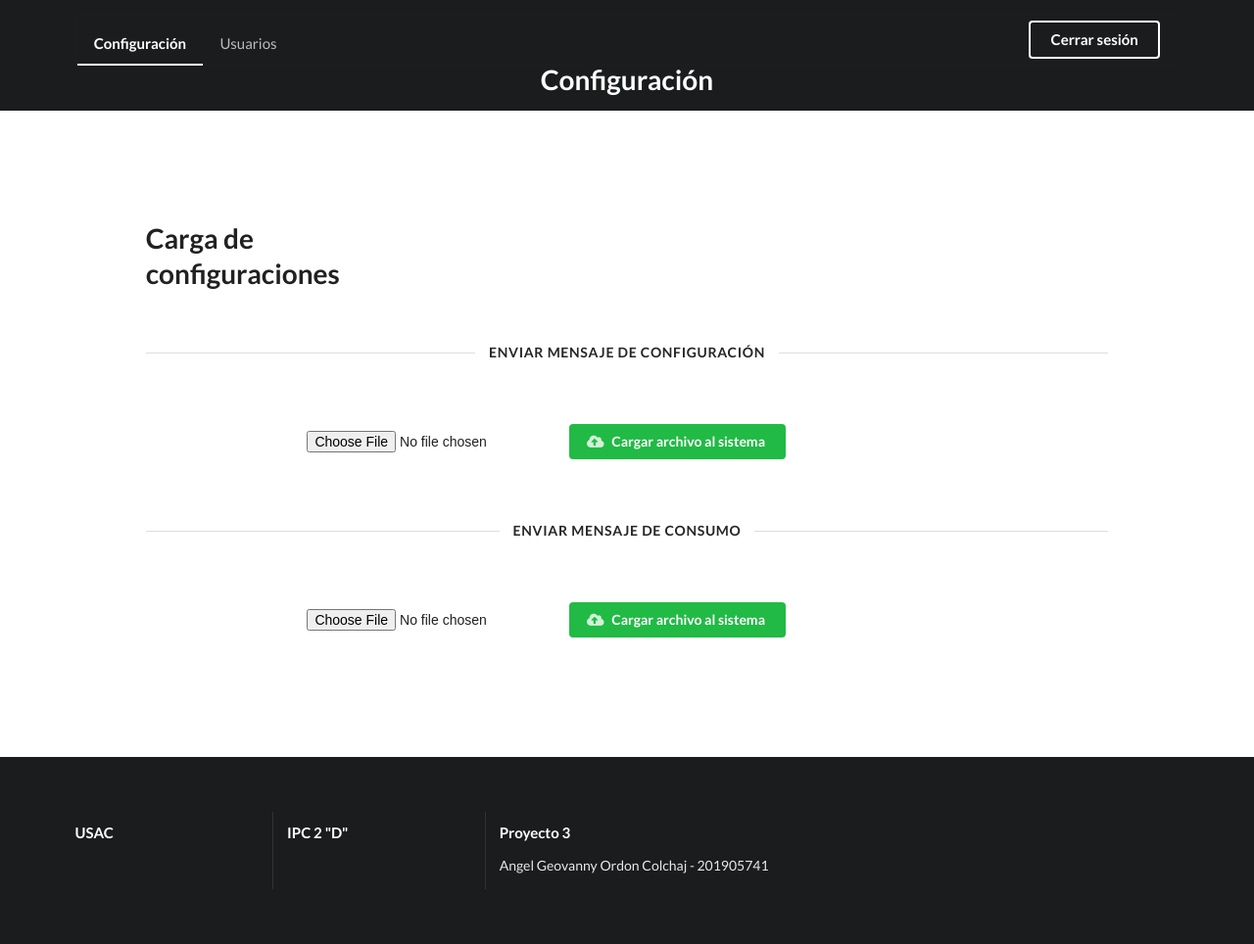
After one commit to AngelOrdon02/IPC2_Proyecto3_201905741_2S2022, a Django app: page /setting in a window 1280 px wide. The commit adds this page. Shown: the whole page at 98% size. Run offline with Django 4.2, Linux system fonts and the light colour scheme; some libraries are stand-ins or nearby versions.

Commit message:
settingView in process

```diff
--- a/FrontEnd/webapp/frontend/templates/administration/base_admin.html
+++ b/FrontEnd/webapp/frontend/templates/administration/base_admin.html
@@ -73,7 +73,8 @@
                     </a>
                     <!-- <a class="item" onclick="goPrincipalView()">Principal</a> -->
                     <!-- <a class="item" onclick="goRequestsView()">Solicitudes</a> -->
-                    <a class="active item" onclick="goUsersView()">Usuarios</a>
+                    <a class="{% block active1 %}{% endblock %} item" onclick="goConfigView()">Configuración</a>
+                    <a class="{% block active2 %}{% endblock %} item" onclick="goUsersView()">Usuarios</a>
                     <label class="right item"></label>
                     <label class="right item"></label>
                     <label class="right item"></label>
@@ -90,7 +91,8 @@
 
             <div class="ui text container">
                 <h1 class="ui inverted header">
-                    Estatus de usuarios
+                    <!-- Estatus de usuarios -->
+                    {% block titlepage %}{% endblock %}
                 </h1>
                 <!-- <h2>Do whatever you want when you want to.</h2> -->
             </div>
@@ -146,6 +148,33 @@
             });
 
     }
+
+    function fileUpload_1() {
+        // input = $('#file_1').value();
+        // input = document.getElementById('file_1');
+
+        // document.getElementById("file_1").value;
+
+        // console.log("Data: " + input);
+        // input = document.getElementById('file_1').files[0];
+        // console.log("Data: " + input);
+        let selected = document.getElementById("file_1").files[0];
+
+        let reader = new FileReader();
+        reader.addEventListener("loadend", () => {
+            // document.getElementById("demoShowA").innerHTML = reader.result;
+            console.log("Data: " + reader.result)
+        });
+        reader.readAsText(selected);
+    }
+
+    function goConfigView() {
+        location.href = "http://localhost:8000/setting"
+    }
+
+    function goUsersView() {
+        location.href = "http://localhost:8000/users"
+    }
     // function logout() {
     //     location.href = "http://localhost:8000"
     // }
--- /dev/null
+++ b/FrontEnd/webapp/frontend/templates/administration/settingView.html
@@ -0,0 +1,169 @@
+{% extends 'administration/base_admin.html' %}
+
+<!-- Titulo de la pestaña -->
+{% block title %}<title>Configuración - Administrador</title>{% endblock %}
+
+<!-- Activador del item -->
+{% block active1 %}active{% endblock %}
+
+<!-- Titulo de la pagina -->
+{% block titlepage %}Configuración{% endblock %}
+
+{% block content %}
+<div class="ui grid">
+    <div class="row">
+        <div class="five wide column">
+            <h3>Carga de configuraciones</h3>
+        </div>
+    </div>
+
+    <div class="ui horizontal divider">
+        Enviar mensaje de configuración
+    </div>
+
+    <div class="row">
+        <div class="eleven wide column">
+            <div class="position_right">
+                <!-- <form method="POST" enctype="multipart/form-data">
+                    {% csrf_token %}
+
+                </form> -->
+                <input type="file" id="file_1" name="file_1" accept="text/xml">
+                    <button class="ui green button" onclick="fileUpload_1()">
+                        <i class="cloud upload icon"></i>
+                        Cargar archivo al sistema
+                    </button>
+            </div>
+        </div>
+    </div>
+
+    <div class="ui horizontal divider">
+        Enviar mensaje de consumo
+    </div>
+
+    <div class="row">
+        <div class="eleven wide column">
+            <div class="position_right">
+                <input type="file" id="file_2">
+                <button class="ui green button">
+                    <i class="cloud upload icon"></i>
+                    Cargar archivo al sistema
+                </button>
+            </div>
+        </div>
+    </div>
+</div>
+{% endblock %}
+
+<!-- <script type="text/javascript">
+    function fileUpload_1() {
+        // input = $('#file_1').value();
+        // input = document.getElementById('file_1');
+
+        // document.getElementById("file_1").value;
+
+        // console.log("Data: " + input);
+        console.log("Hola");
+    }
+</script> -->
+
+<!-- <script>
+    function fileUpload_1() {
+        // input = $('#file_1').value();
+        // input = document.getElementById('file_1');
+
+        // document.getElementById("file_1").value;
+
+        // console.log("Data: " + input);
+        console.log("Hola");
+    }
+
+    async function fileUpload() {
+        //Usamos $(nombre del input donde esta el archivo).parse
+        $('#file_1').parse({
+            config: {
+                //Agregamos las configuraciones y le decimos
+                //Quien es el delimitador y que hara luego de leer el archivo
+                //En este caso usamos delimitador "," y que haga el metodo GuardarCanciones
+                delimiter: ";",
+                complete: await saveSongs,
+            },
+            //Esto es lo que hara antes de leer el archivo
+            before: function(file, inputElem) {
+                console.log("Parsing file...", file);
+            },
+            //Esto es lo que hara si encuentra un error
+            error: function(err, file) {
+                console.log("ERROR:", err, file);
+            },
+            //Esto es lo que hara cuando termina de parsear el archivo
+            complete: function() {
+                console.log("Done with all files");
+            }
+        });
+    }
+
+    async function saveSongs(results) {
+        //En este caso results es un objeto con nuestros datos parseados
+        //Y el atributo .data es el que tiene lo que necesitamos
+        console.log(results.data)
+        var data = results.data;
+        var val = true
+            //Data al final termina siendo un arreglo de arreglos
+            //data[i] = La fila del archivo csv
+            //data[i][n] = Donde n representa la columan en cuestion
+            //Leemos las filas de data
+        for (i = 0; i < data.length; i++) {
+            //Hacemos el proceso necesarioa para guardar un dato en la API
+            var nombre = data[i][0]
+            var artista = data[i][1]
+            var album = data[i][2]
+            var fecha = data[i][3]
+            var imagen = data[i][4]
+            var spotify = data[i][5]
+            var youtube = data[i][6]
+                // State (estado) es 1 para que este activo
+            var state = 1;
+
+            var objeto = {
+                'name': nombre,
+                'artist': artista,
+                'album': album,
+                'date': fecha,
+                'image': imagen,
+                'link_spotify': spotify,
+                'link_youtube': youtube,
+                'state': state
+            }
+            console.log(objeto)
+                //Aplicamos nuestro metodo magico con sus 3 metodos, then, catch, then
+            fetch('http://localhost:3000/songs', {
+                    method: 'POST',
+                    body: JSON.stringify(objeto),
+                    headers: {
+                        'Content-Type': 'application/json'
+                    }
+                }).then(res => res.json())
+                .catch(error => {
+                    console.error('Error:', error)
+                        //alert("Ocurrio un error al consumir la API, revise la consola")
+                    swal("¡Ocurrio un error!", "¡No se pudo subir el archivo!", "error");
+                    val = false
+                })
+                .then(response => {
+                    console.log('Success:', response);
+                })
+        }
+        //En mi caso, como yo lo programe, es que si hay un error a la hora de guardar las canciones
+        //No me muestre nada, pero si las guarda, esto es meramente visual
+        if (val == true) {
+            //Usamos el alert para mandar respuestas del navegador hacia el usuario
+            //Unicamente tenemos que mandar el texto
+            //alert("Se agregaron las canciones exitosamente")
+            swal("¡Archivo subido con éxito!", "Canciones agregadas", "success")
+                .then((value) => {
+                    init();
+                });
+        }
+    }
+</script> -->
--- a/FrontEnd/webapp/frontend/urls.py
+++ b/FrontEnd/webapp/frontend/urls.py
@@ -7,5 +7,7 @@ from . import views
 urlpatterns = [
     path('', views.home, name = 'home'),
     path('login', views.login_view, name = 'login_view'),
+    # Administration
     path('users', views.users, name = 'users'),
+    path('setting', views.setting, name = 'setting'),
 ]
--- a/FrontEnd/webapp/frontend/views.py
+++ b/FrontEnd/webapp/frontend/views.py
@@ -5,6 +5,7 @@ import requests
 import json
 
 from django.contrib import messages
+import xml.etree.ElementTree as ET
 
 # Home
 def home(request):
@@ -43,7 +44,9 @@ def login_view(request):
 
     return render(request, "auth/loginView.html", {})
 
-# Create your views here.
+# --------------- Administration ---------------
+
+# Metodo para la vista userView.html
 def users(request):
 
     #pull data from third party rest api
@@ -59,4 +62,26 @@ def users(request):
     # return render(request, "users.html", {'users': users})
     # return render(request, "users.html", {'users': users['users']})
     return render(request, "administration/usersView.html", {'users': users['users']})
-    pass
+
+# Metodo para la vista settingView.html
+def setting(request):
+
+    # if request.method == 'POST':
+    #     filepath = request.FILES['file']
+    #     tree = ET.parse(filepath)
+    #     root = tree.getroot()
+
+    #     #cont = 0
+    #     for r in root:
+    #         means_data = r[0]
+
+    #         for m in means_data:
+
+    #             mean_id = m.attrib
+    #             print(str(mean_id))
+    #         #mean_id = r.attrib['id']
+    #         # means_name = r[0]
+    #         # cont += 1
+    #         # print("data: " + str(cont))
+
+    return render(request, "administration/settingView.html", {})
```
Also changed, not shown: BackEnd/app.py (+12 -0 lines), FrontEnd/webapp/frontend/templates/administration/usersView.html (+14 -9 lines), FrontEnd/webapp/db.sqlite3, 1 other file.
